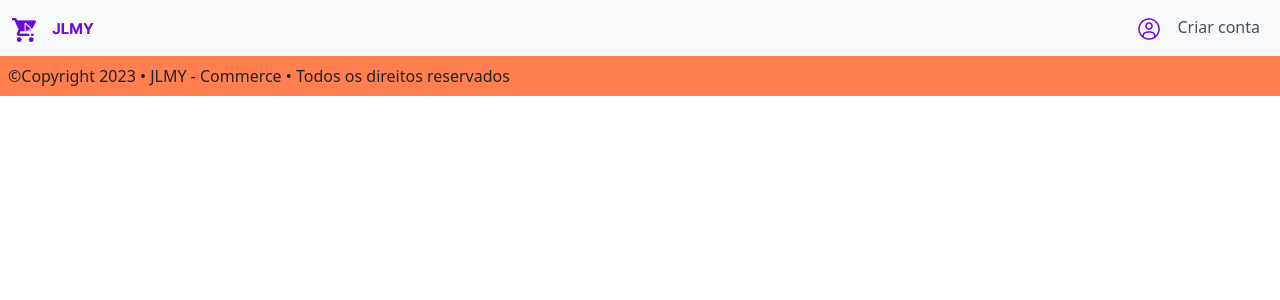
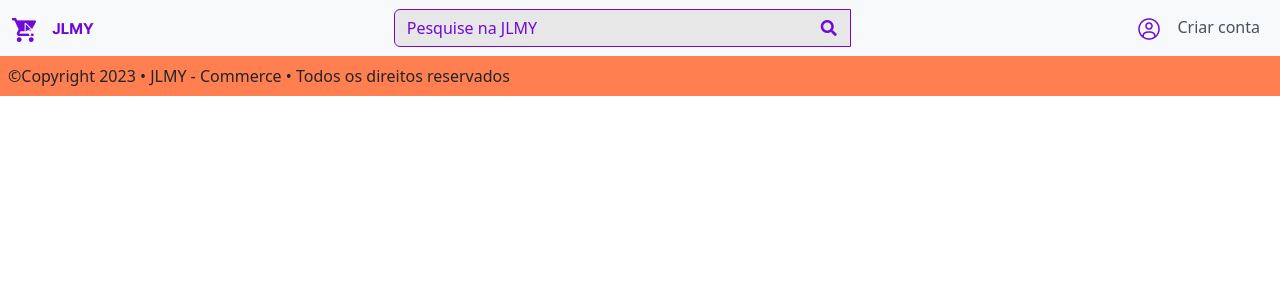
Before and after one commit to JLMY-Commerce/core_web_services, a Django app: page /produto/ in a window 1280 px wide. Shown: the top 300 px of the page. Run offline with Django 4.2, Linux system fonts and the light colour scheme; some libraries are stand-ins or nearby versions.

Commit message:
Adiciona botão de pesquisa

```diff
--- a/templates/assets/dashboard_with_nav_bars.html
+++ b/templates/assets/dashboard_with_nav_bars.html
@@ -3,13 +3,29 @@
 {% load static %}
 
 {% block content %}
+
+<style> .search-input::placeholder {
+    color: #6E0AD6;
+    opacity: 1;}
+</style>
     <div class="row" style="background-color: #808080">
         <nav class="navbar navbar-expand-lg bg-body-tertiary">
             <div class="container-fluid">
                 <a class="navbar-brand" href="{% url 'produto-list' %}">
                     <img src="{% static 'img/iconeJLMY.png' %}" width="86px" alt="" href="{% url 'produto-list' %}" >
                 </a>
-
+                <div class="container search-container mx-auto" style=" max-width:30rem;">
+                    <form class="form-inline my-2 my-lg-0 search-form">
+                        <div class="input-group w-80 ">
+                            <input type="search" class="form-control search-input border-1 " placeholder="Pesquise na JLMY" style=" background-color: #e7e7e7; border: solid #6E0AD6;">
+                            <div class="input-group-append h-2">
+                                <button class="btn  search-button position-absolute  top-0 end-0 " type="submit" style="">
+                                    <i class="fas fa-search border-1" style="color: #6E0AD6; "></i>
+                                </button>
+                            </div>
+                        </div>
+                    </form>
+                </div>
 
                     <div class="d-flex">
                         {% if user.is_authenticated %}
--- a/templates/base/base.html
+++ b/templates/base/base.html
@@ -8,6 +8,8 @@
     <meta http-equiv="X-UA-Compatible" content="ie=edge">
     <link rel="stylesheet" href="https://cdn.jsdelivr.net/npm/bootstrap-icons@1.11.1/font/bootstrap-icons.css">
     <link rel="stylesheet" href="{% static 'bootstrap/css/bootstrap.min.css' %}">
+    <link rel="stylesheet" href="https://cdnjs.cloudflare.com/ajax/libs/font-awesome/5.15.4/css/all.min.css">
+
 
     <title>{% block title %}{% endblock %}</title>
 </head>
```
